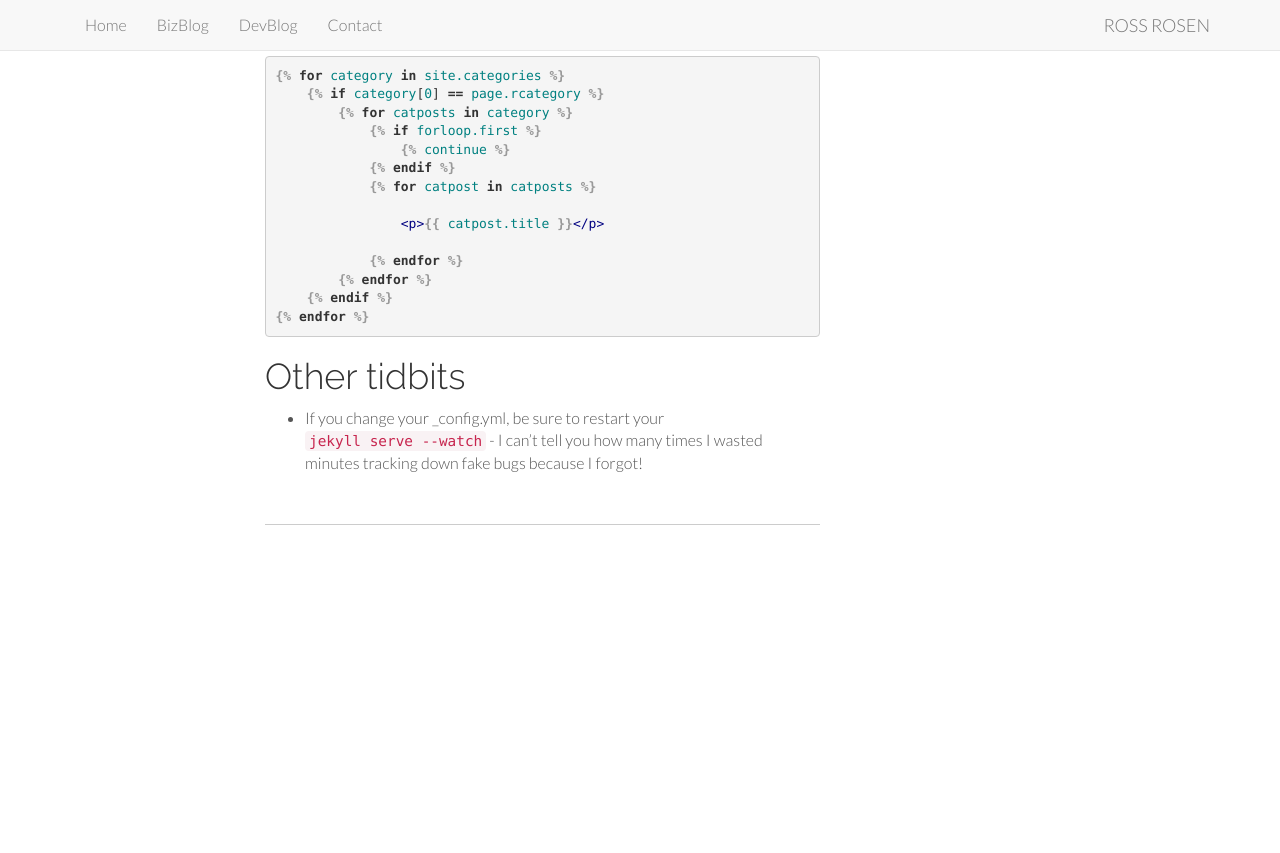
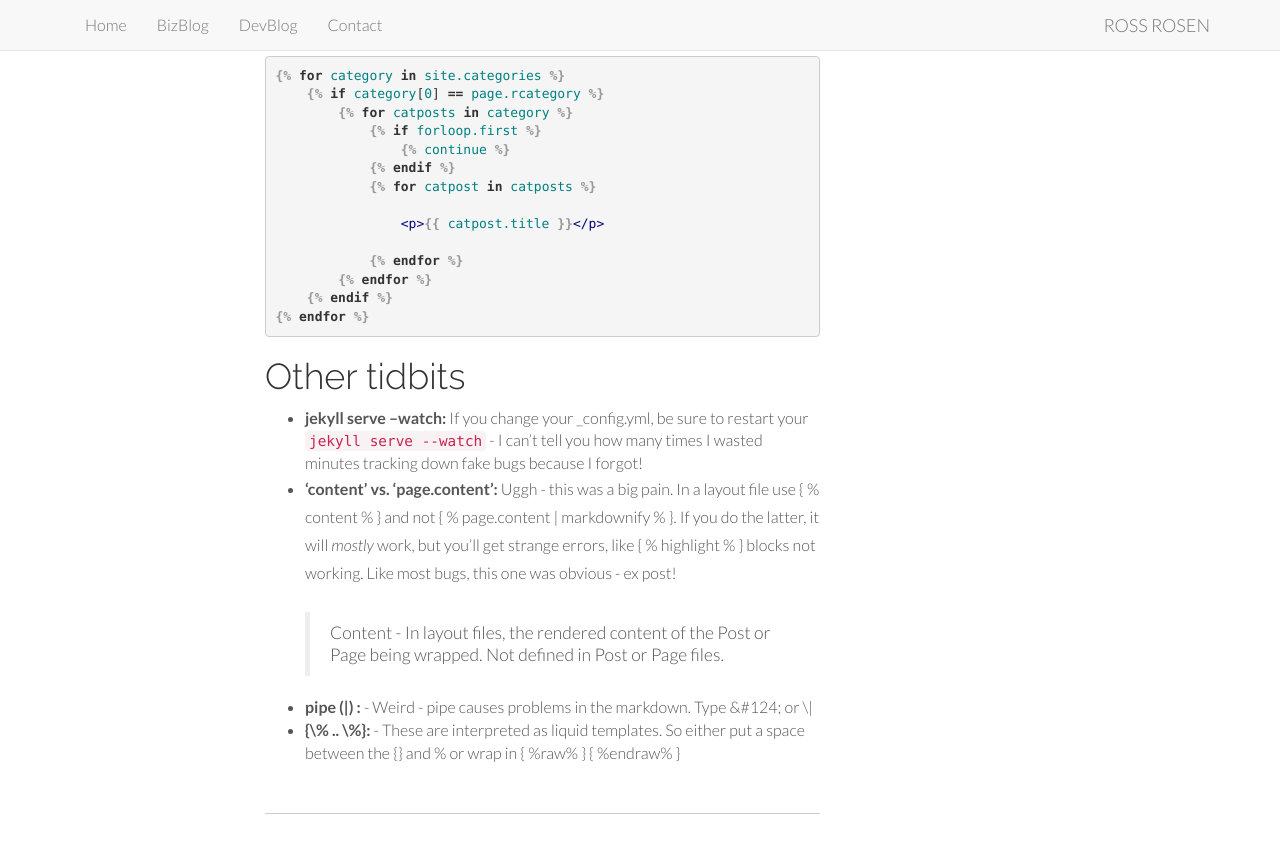
Before and after one commit to rr326/rr326.github.io, a Jekyll site: the page built from devblog/_posts/2014-05-12-Jekyll-Posts-Per-Category.md, in a window 1280 px wide and 900 px high, scrolled down 550 px. Shown: the top 853 px of the window. Built offline with Jekyll 4.4.1, drawn with Linux system fonts in a browser that asks for light colours; nearby versions of some CDN libraries; before the commit the page ends 1161 px from its top, so only the background shows below that.

Commit message:
Fixed bug where highlights were not displaying properly on post page. Bug: using {% page.content | markdownify %} intead of simply {{content}}

```diff
--- a/_layouts/post.html
+++ b/_layouts/post.html
@@ -2,10 +2,9 @@
  * Copy the page _includes/blog.html
  * Paste the content into the html section below (in the middle of the boilerplate includes)
  * Change all variables to <<page.xxx>>
- * Change the page.content to << page.content  | markdownify>>
+ * Change the page.content to << content >>
 
  -->
-
 <!DOCTYPE html>
 <html>
   {% include head.html %}
@@ -41,8 +40,10 @@
                         <br>
 
                         <div class="col-md-9 col-md-offset-3">
-                            {{ page.content  | markdownify}}
+                            {{content}}
+
                             <br>
+
                             <hr>
                         </div>
 
--- a/devblog/_posts/2014-05-12-Jekyll-Posts-Per-Category.md
+++ b/devblog/_posts/2014-05-12-Jekyll-Posts-Per-Category.md
@@ -6,11 +6,14 @@
 I wanted to have two different blogs on my site (one for business topics and one focusing on development). Jekyll provides categories to make this work, but figuring out exactly how to move through posts in a given category was non-trivial.
 
 A few key points:
+
 * A for loop for an object gives you an array, where the first elment is a name. So, you generally need to treat that element differently.
 * `{ % for category in site.categories % }` gives you: [[cat0name, cat0posts], [cat1name, cat1posts]...] (or something like that!
 * `{ % for catposts in category % }` gives you all the posts in the category: [post1, post2, post3]
 * `{ % for catpost in catposts % }` gives you the actual post objects, so you can do things like {{catpost.content}}
 * Note: Above I have an extra space between the { and % - that's because otherwise jekyll tries to process the liquid tag!  (Below I put my code in a { % raw % } ... { % endraw % } block.
+
+
 
 
 {% highlight jinja %}
@@ -32,5 +35,13 @@
 {% endraw %}
 {% endhighlight %}
 
+
+
 # Other tidbits
-* If you change your _config.yml, be sure to restart your `jekyll serve --watch` - I can't tell you how many times I wasted minutes tracking down fake bugs because I forgot!
+* **jekyll serve --watch:**
+If you change your _config.yml, be sure to restart your `jekyll serve --watch` - I can't tell you how many times I wasted minutes tracking down fake bugs because I forgot!
+* **'content' vs. 'page.content':** Uggh - this was a big pain. In a layout file use { % content % } and not { % page.content &#124; markdownify % }.  If you do the latter, it will *mostly* work, but you'll get strange errors, like { % highlight % } blocks not working. Like most bugs, this one was obvious - ex post!
+
+    > Content - In layout files, the rendered content of the Post or Page being wrapped. Not defined in Post or Page files.
+* **pipe (&#124;) :** - Weird - pipe causes problems in the markdown. Type &amp;#124;  or \\\|
+* **\{\% .. \%\}:** - These are interpreted as liquid templates. So either put a space between the {} and % or wrap in { %raw% } { %endraw% }
```
Also changed, not shown: NOTES.md (+5 -4 lines), _includes/footer.html (line endings or trailing spaces), 1 other file.
